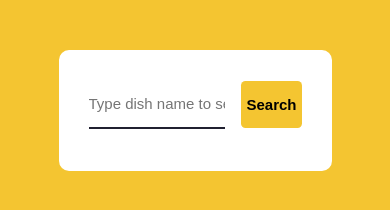
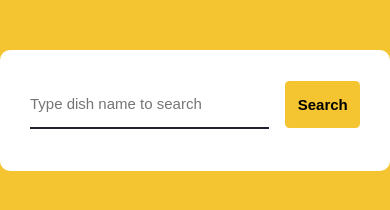
Before and after one commit to rumaisanaveed/recipe-app, a plain HTML site: page index.html in a window 390 px wide. Drawn offline with Linux system fonts and the light colour scheme.

Commit message:
Fixed the css

```diff
--- a/style.css
+++ b/style.css
@@ -160,6 +160,6 @@ a {
 
 @media only screen and (min-width: 300px) and (max-width: 760px) {
   .container {
-    width: 70% !important;
+    width: 100%;
   }
 }
```
